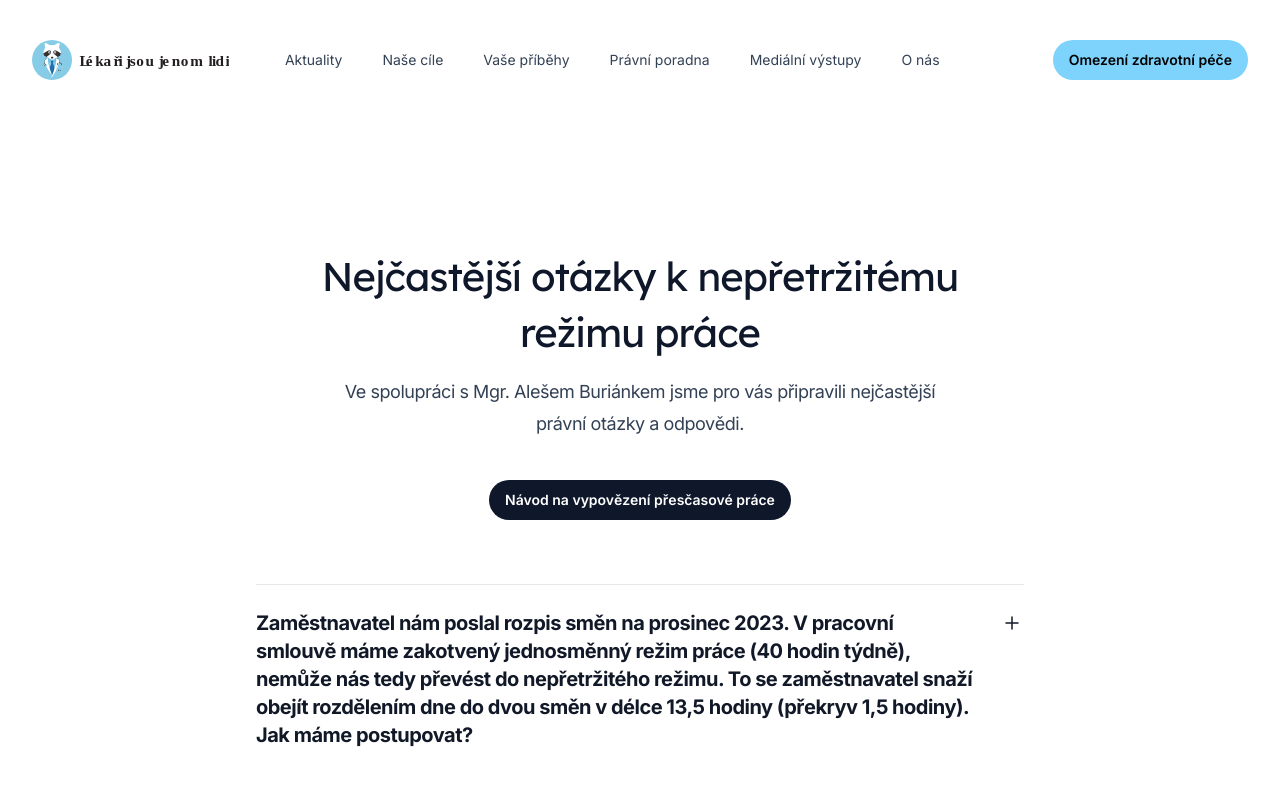
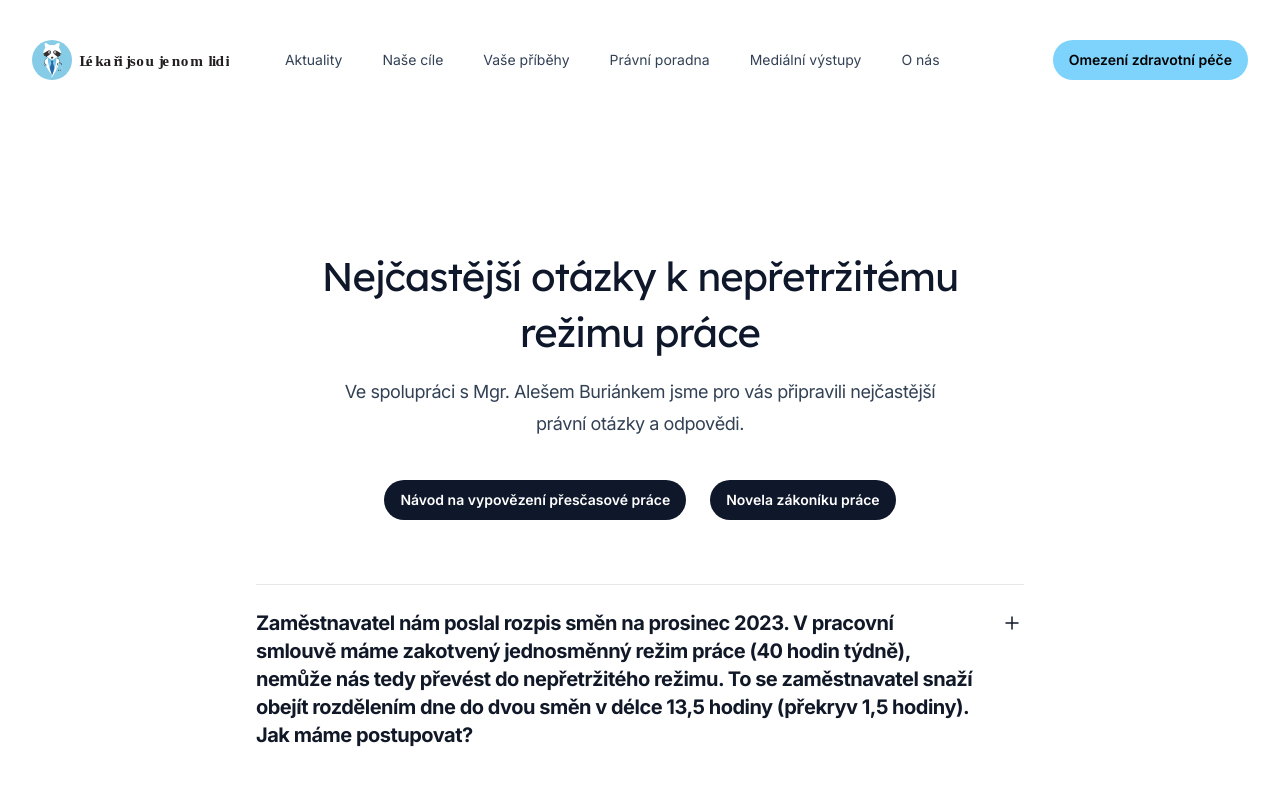
Before and after one commit to ohweb/lekari-jsou-jenom-lidi, a Next.js app: page /pravni-poradna in a window 1280 px wide. Shown: the top 800 px of the page. Built offline with nearby package versions, Linux system fonts and the light colour scheme.

Commit message:
feat(content): add new link for the psp.cz website to legal page

```diff
--- a/src/app/pravni-poradna/page.tsx
+++ b/src/app/pravni-poradna/page.tsx
@@ -25,6 +25,9 @@ export default function PravniPoradna() {
               <Button href="/vypovidam-prescasy">
                 Návod na vypovězení přesčasové práce
               </Button>
+              <Button href="https://www.psp.cz/sqw/text/tiskt.sqw?O=9&CT=581&CT1=0">
+                Novela zákoníku práce
+              </Button>
             </div>
           </div>
           <dl className="mt-16 space-y-12 divide-y divide-gray-900/10">
```
